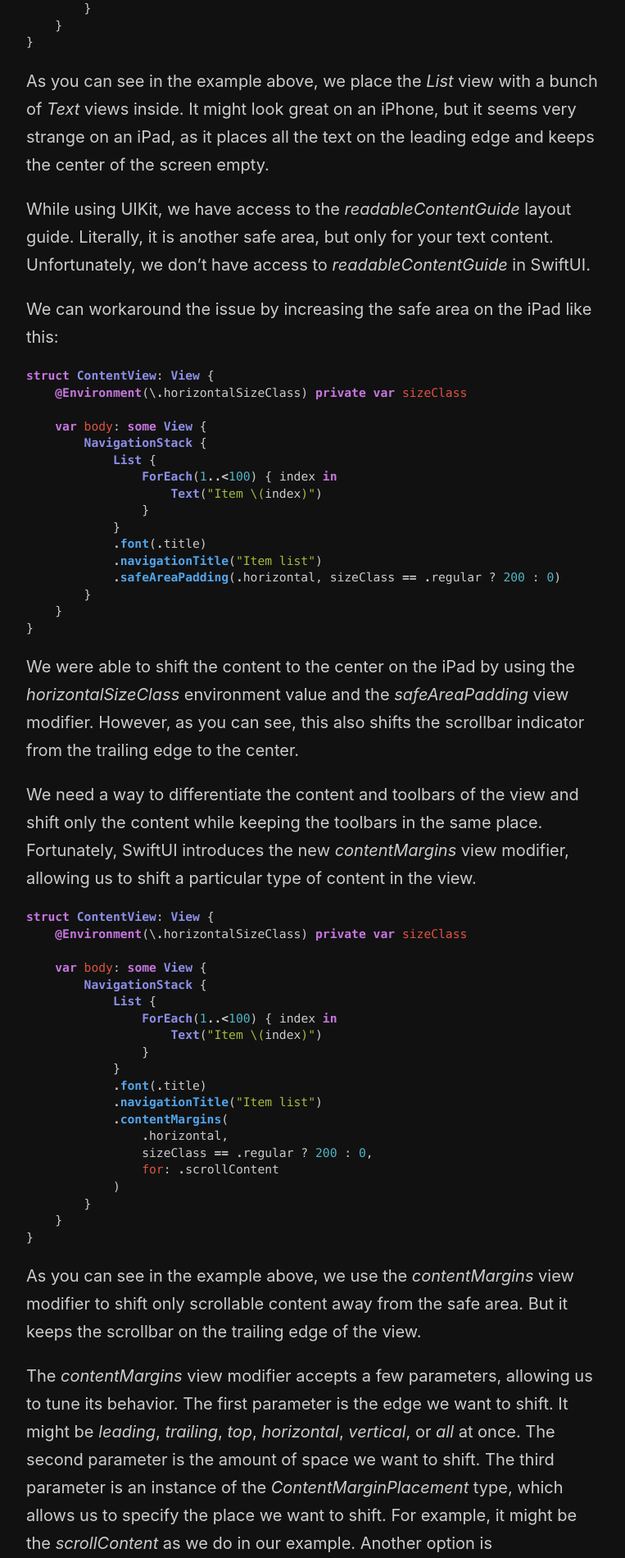
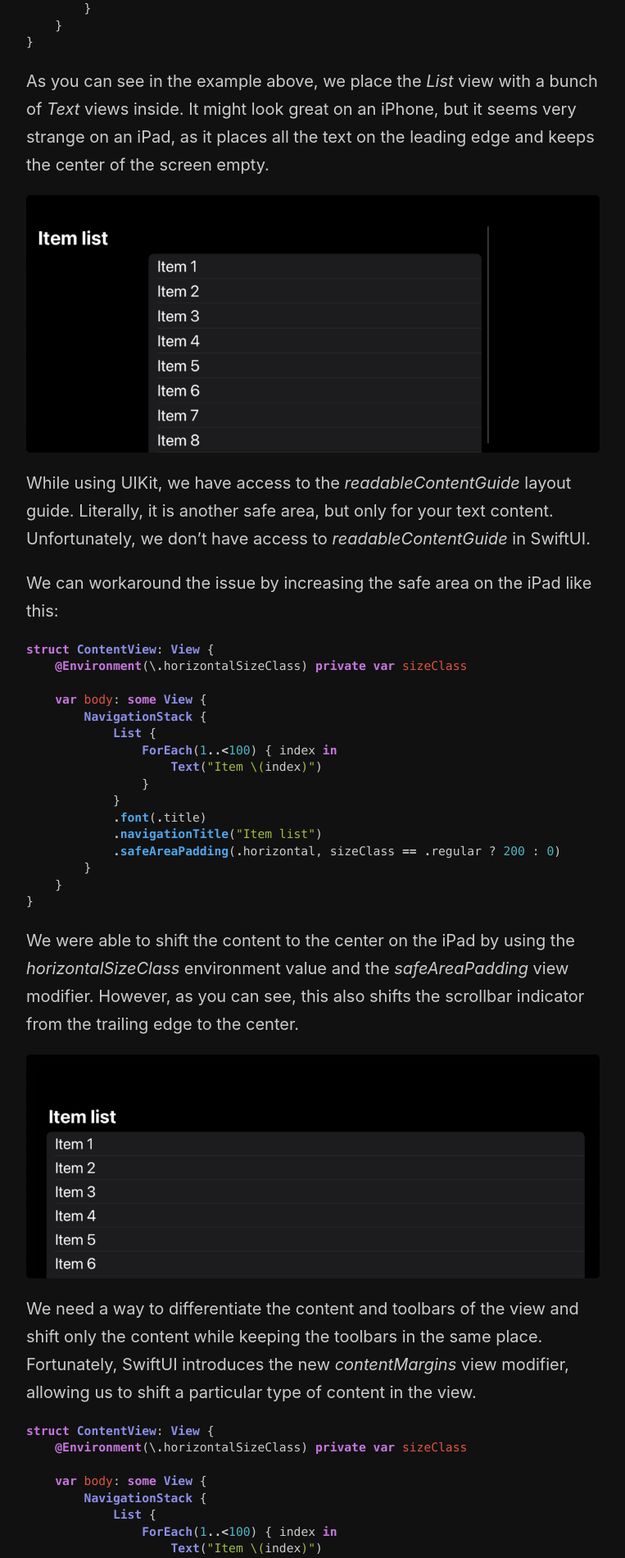
Before and after one commit to mecid/mecid.github.io, a Jekyll site: the page built from _posts/2024-04-23-content-margins-in-swiftui.md, in a window 1280 px wide. Shown: the part 934-2834 px from the top of the page at 82% size, without its empty margins (258-1021 px from the left). Built offline with Jekyll 4.4.1, drawn with Linux system fonts in a browser that asks for light colours.

Commit message:
content margins images placed

````diff
--- a/_posts/2024-04-23-content-margins-in-swiftui.md
+++ b/_posts/2024-04-23-content-margins-in-swiftui.md
@@ -29,6 +29,8 @@ struct ContentView: View {
 
 As you can see in the example above, we place the *List* view with a bunch of *Text* views inside. It might look great on an iPhone, but it seems very strange on an iPad, as it places all the text on the leading edge and keeps the center of the screen empty.
 
+![content-margins](/public/margins1.png)
+
 While using UIKit, we have access to the *readableContentGuide* layout guide. Literally, it is another safe area, but only for your text content. Unfortunately, we don't have access to *readableContentGuide* in SwiftUI.
 
 We can workaround the issue by increasing the safe area on the iPad like this:
@@ -53,6 +55,8 @@ struct ContentView: View {
 ```
 
 We were able to shift the content to the center on the iPad by using the *horizontalSizeClass* environment value and the *safeAreaPadding* view modifier. However, as you can see, this also shifts the scrollbar indicator from the trailing edge to the center.
+
+![content-margins](/public/margins2.png)
 
 We need a way to differentiate the content and toolbars of the view and shift only the content while keeping the toolbars in the same place. Fortunately, SwiftUI introduces the new *contentMargins* view modifier, allowing us to shift a particular type of content in the view.
 
````
Also changed, not shown: other parts of _posts/2024-04-23-content-margins-in-swiftui.md (+2 -0 lines).
